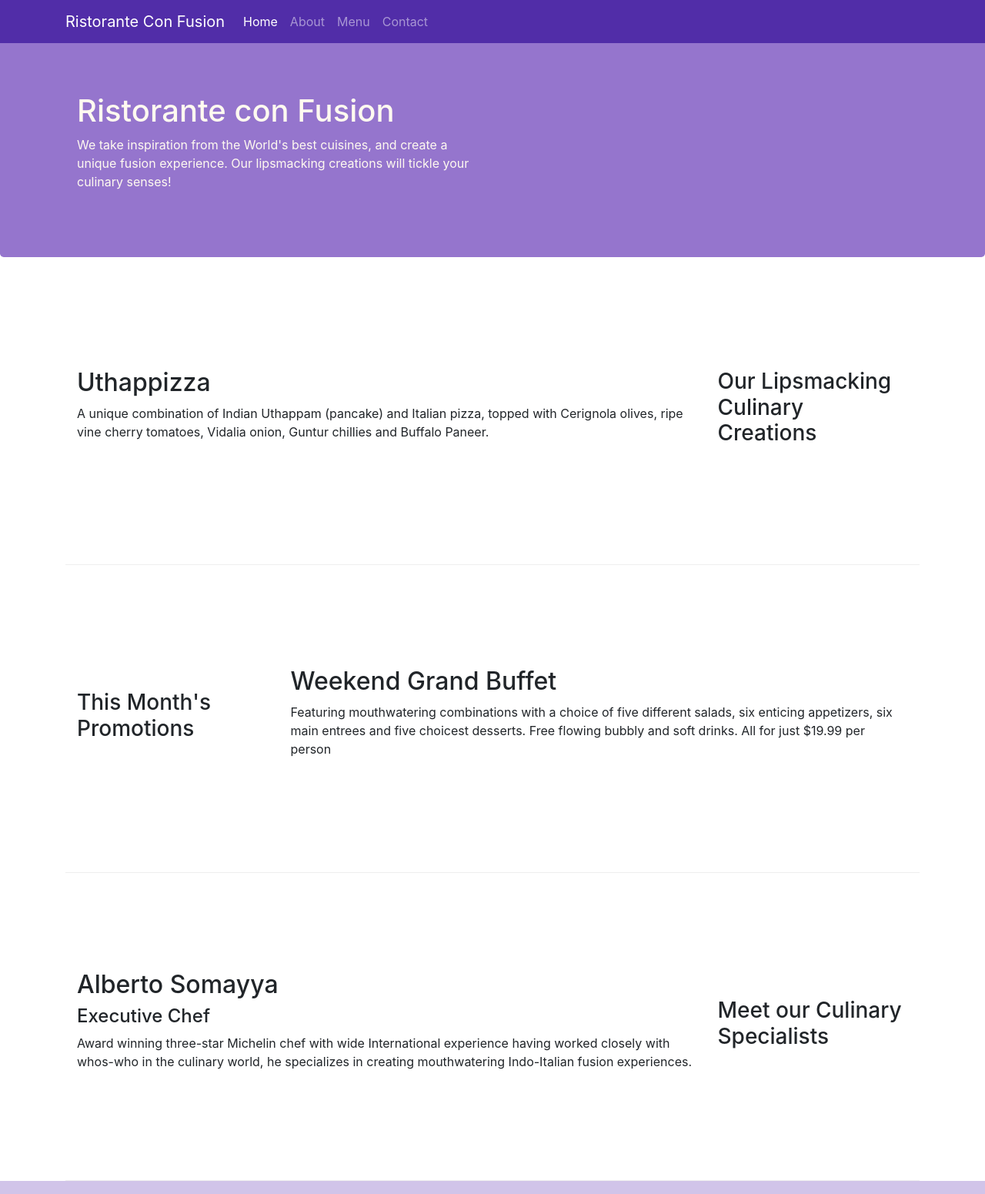
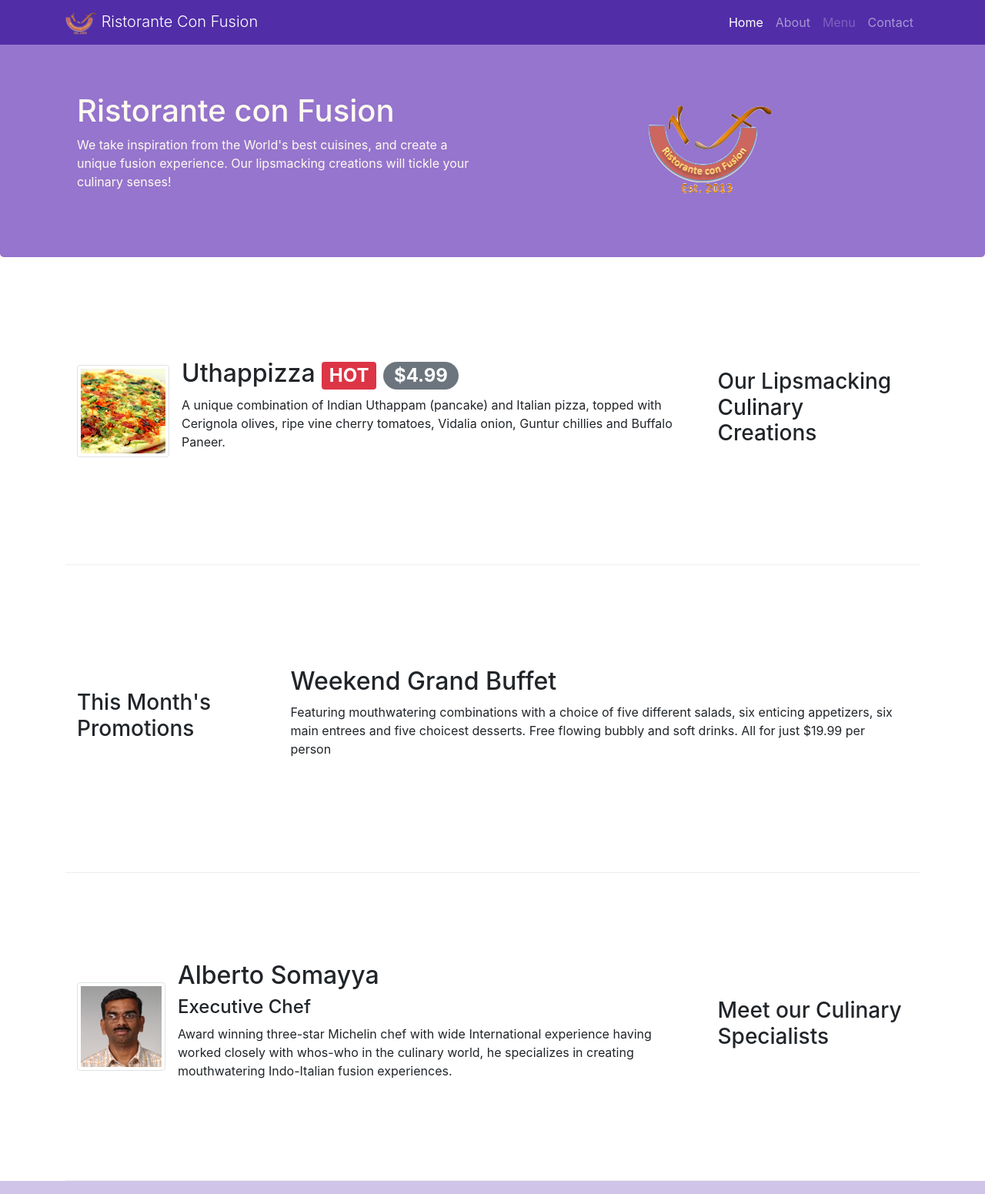
Before and after one commit to boga-man/Bootstrap4, a website: page conFusion/index.html in a window 1280 px wide. Shown: the top 1551 px of the page at 77% size. Drawn offline with nearby package versions, Linux system fonts and the light colour scheme.

Commit message:
alerts and badges

```diff
--- a/conFusion/css/styles.css
+++ b/conFusion/css/styles.css
@@ -36,9 +36,3 @@ footer{
 .navbar-dark{
     background: #512da8;
 }
-
-ul .nav-item :hover{
-    background: #9575cd;
-    opacity: 0.5;
-    border-radius: 5px;
-}
--- a/conFusion/index.html
+++ b/conFusion/index.html
@@ -21,12 +21,12 @@
             <button class="navbar-toggler" type="button" data-toggle="collapse" data-target="#Navbar">
                 <span class="navbar-toggler-icon"></span>
             </button>
-            <a class="navbar-brand" href="#">Ristorante Con Fusion</a>
+            <a class="navbar-brand display-3 mr-auto" href="#"><img src="img/logo.png" height="30" width="41"> Ristorante Con Fusion</a>
             <div class="collapse navbar-collapse" id="Navbar">
-                <ul class="navbar-nav mr-auto">
+                <ul class="navbar-nav ml-auto">
                     <li class="nav-item active"><a class="nav-link" href="./index.html">Home</a></li>
                     <li class="nav-item"><a class="nav-link" href="./aboutus.html">About</a></li>
-                    <li class="nav-item"><a class="nav-link" href="#">Menu</a></li>
+                    <li class="nav-item"><a class="nav-link disabled" href="#">Menu</a></li>
                     <li class="nav-item"><a class="nav-link" href="./contactus.html">Contact</a></li>
                 </ul>
             </div>
@@ -40,7 +40,8 @@
                     <h1>Ristorante con Fusion</h1>
                     <p>We take inspiration from the World's best cuisines, and create a unique fusion experience. Our lipsmacking creations will tickle your culinary senses!</p>
                 </div>
-                <div class="col-12 col-sm">
+                <div class="col-12 col-sm-4 offset-sm-2 align-self-center">
+                    <img src="img/logo.png" class="img-fluid">
                 </div>
             </div>
         </div>
@@ -52,8 +53,17 @@
                 <h3>Our Lipsmacking Culinary Creations</h3>
             </div>
             <div class="col col-sm col-md order-sm-first">
-                <h2>Uthappizza</h2>
-                <p>A unique combination of Indian Uthappam (pancake) and Italian pizza, topped with Cerignola olives, ripe vine cherry tomatoes, Vidalia onion, Guntur chillies and Buffalo Paneer.</p>
+                <div class="media">
+                    <img class="d-flex mr-3 img-thumbnail align-self-center"
+                            src="img/uthappizza.png" alt="Uthappizza">
+                    <div class="media-body">
+                        <h2 class="mt-0">Uthappizza <span class="badge badge-danger">HOT</span> <span class="badge badge-pill badge-secondary">$4.99</span></h2>
+                        <p class="d-none d-sm-block">A unique combination of Indian Uthappam (pancake) and
+                            Italian pizza, topped with Cerignola olives, ripe vine
+                            cherry tomatoes, Vidalia onion, Guntur chillies and
+                            Buffalo Paneer.</p>
+                    </div>
+                </div>
             </div>
         </div>
 
@@ -73,9 +83,19 @@
                 <h3>Meet our Culinary Specialists</h3>
             </div>
             <div class="col col-sm col-md order-sm-first">
-                <h2>Alberto Somayya</h2>
-                <h4>Executive Chef</h4>
-                <p>Award winning three-star Michelin chef with wide International experience having worked closely with whos-who in the culinary world, he specializes in creating mouthwatering Indo-Italian fusion experiences. </p>
+                <div class="media">
+                    <img class="d-flex mr-3 img-thumbnail align-self-center"
+                            src="img/alberto.png" alt="Alberto Somayya">
+                    <div class="media-body">
+                        <h2 class="mt-0">Alberto Somayya</h2>
+                        <h4>Executive Chef</h4>
+                        <p class="d-none d-sm-block">Award winning three-star Michelin chef with wide
+                            International experience having worked closely with
+                            whos-who in the culinary world, he specializes in
+                            creating mouthwatering Indo-Italian fusion experiences.
+                            </p>
+                    </div>
+                </div>
             </div>
         </div>
     </div>
```
Also changed, not shown: conFusion/aboutus.html (+5 -4 lines), conFusion/contactus.html (+5 -4 lines), conFusion/img/alberto.png (added), conFusion/img/buffet.png (added), conFusion/img/logo.png (added), conFusion/img/uthappizza.png (added), 1 other file.
